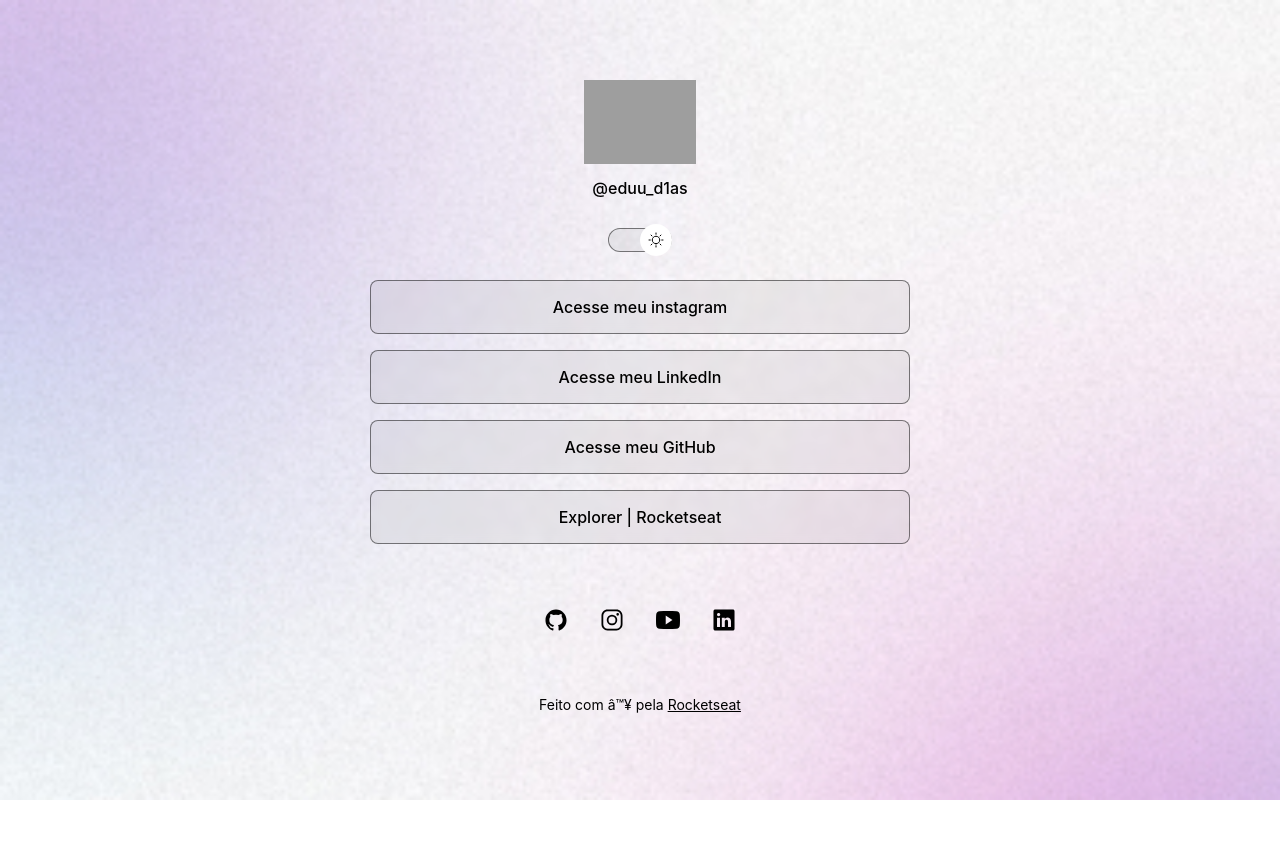
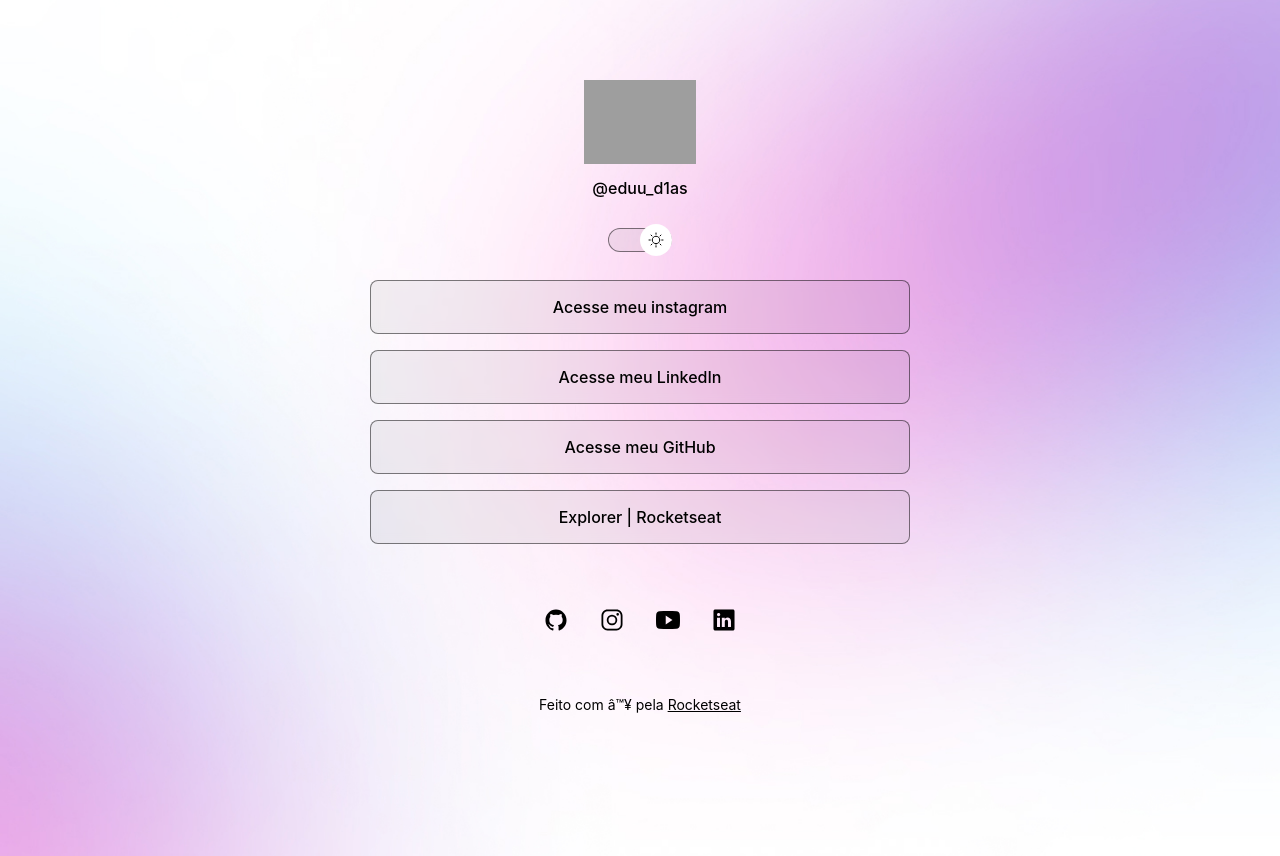
Before and after one commit to EduuD1as/projeto-discover-rocketseat, a plain HTML site: page index.html in a window 1280 px wide. Both pictures are taken after a click on the element 640 px from the left and 240 px from the top of the page. Before the commit the page ends 800 px from the top, so only its background shows below. Drawn offline with nearby package versions, Linux system fonts and the light colour scheme; grey boxes are pictures that could not be loaded.

Commit message:
changed background based on media

```diff
--- a/style.css
+++ b/style.css
@@ -24,22 +24,13 @@
   --switch-bg-url: url(./assets/Sun.svg);
 }
 
-body  {
-  /*
-  background-image: url(./assets/bg-mobile.jpg);
-  background-repeat: no-repeat;
-  background-position: top center;
-  background-size: cover;
-  */
-
-  /* background: color image repeat position/size*/
+body {
   background: var(--bg-url) no-repeat top center/cover;
-
-
+  height: 100vh;
 }
 
 body * {
-  font-family: 'Inter', sans-serif;
+  font-family: "Inter", sans-serif;
   color: var(--text-color);
 }
 
@@ -64,7 +55,7 @@ body * {
 }
 
 /* switch */
-#switch button{
+#switch button {
   width: 32px;
   height: 32px;
   background: white var(--switch-bg-url) no-repeat center;
@@ -92,7 +83,6 @@ body * {
   backdrop-filter: blur (4px);
   -webkit-backdrop-filter: blur (4px);
   border-radius: 9999px;
-
 }
 
 #profile img {
@@ -118,7 +108,7 @@ ul {
   padding: 24px 0;
 }
 
-ul li a{
+ul li a {
   display: flex;
   justify-content: center;
   align-items: center;
@@ -140,7 +130,7 @@ ul li a{
 /* pseudo-selector */
 ul li a:hover {
   background: var(--surface-color-hover);
-  border: 1.5px solid var(--text-color)
+  border: 1.5px solid var(--text-color);
 }
 
 /* socia links */
@@ -172,3 +162,14 @@ footer {
   text-align: center;
   font-size: 14px;
 }
+
+/* media queries */
+@media (min-width: 700px) {
+  :root {
+    --bg-url: url(./assets/bg-desktop.jpg);
+  }
+
+  .light {
+    --bg-url: url(./assets/bg-desktop-light.jpg);
+  }
+}
```
